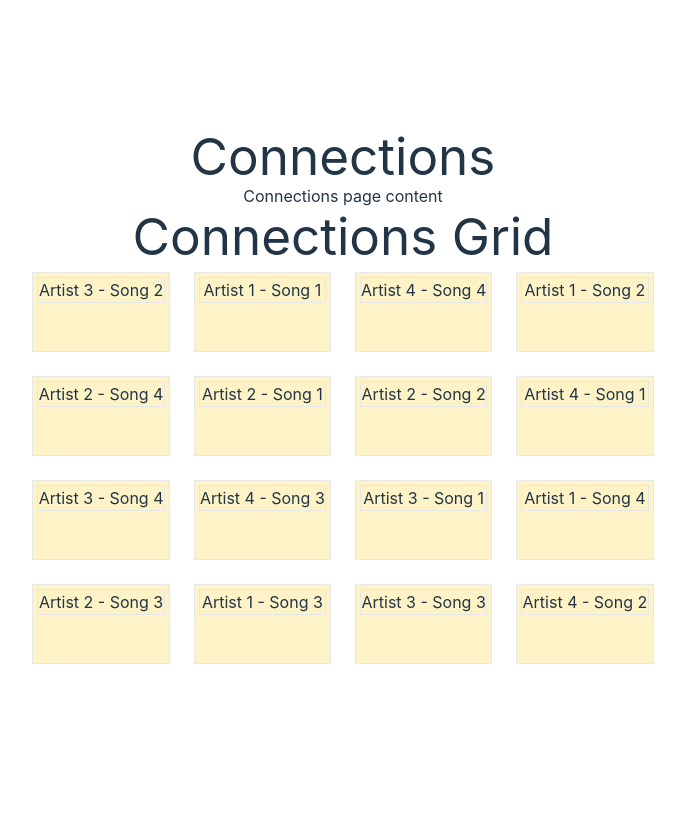
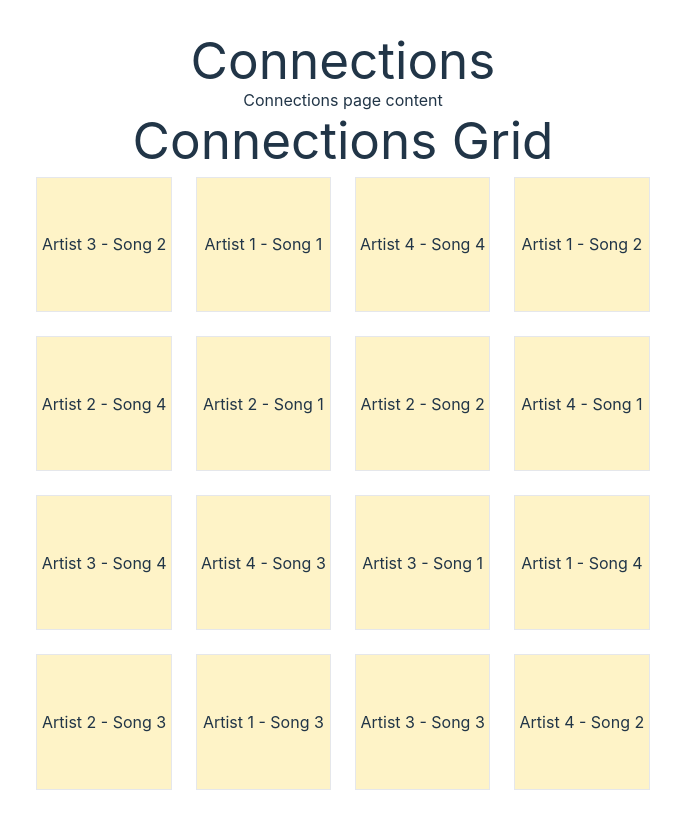
Before and after one commit to tartebabba/music-clash-web, a React (Vite) app: page /connections in a window 1280 px wide. Shown: the whole page, without its empty margins (297-982 px from the left). Before the commit the page ends 800 px from the top, so only its background shows below. Built offline with nearby package versions, Linux system fonts and the light colour scheme.

Commit message:
center text

```diff
--- a/src/App.tsx
+++ b/src/App.tsx
@@ -10,6 +10,7 @@ function App() {
         <Routes>
           <Route path="/connections" element={<Connections />} />
           <Route path="/home" element={<Home />} />
+          <Route path="/" element={<Home />} />
         </Routes>
       </div>
     </>
--- a/src/components/connections-grid.tsx
+++ b/src/components/connections-grid.tsx
@@ -1,6 +1,32 @@
 import { extractSongs, shuffleSongs } from './utils';
 
 export default function ConnectionsGrid() {
+  const songs = extractSongs(gridItems);
+  const shuffledSongs = shuffleSongs(songs);
+  const gridArea = shuffledSongs;
+
+  return (
+    <>
+      <h1>Connections Grid</h1>
+      <div className="grid grid-cols-4 grid-rows-4 gap-2">
+        {gridArea.map((item) => (
+          <div
+            key={item}
+            className=" border bg-amber-100 m-2 p-1 flex items-center justify-center aspect-square"
+          >
+            <p>{item}</p>
+          </div>
+        ))}
+      </div>
+    </>
+  );
+}
+
+// [x] Center Text in Grid
+// [] Add a shuffle button
+// [] Add a reset button
+// [] Colour toggles for clicks on circles
+
 const gridItems = [
   {
     artists: 'Artist 1',
@@ -39,24 +65,3 @@ export default function ConnectionsGrid() {
     ],
   },
 ];
-
-  const songs = extractSongs(gridItems);
-  const shuffledSongs = shuffleSongs(songs);
-  const gridArea = shuffledSongs;
-
-  return (
-    <>
-      <h1>Connections Grid</h1>
-      <div className="grid grid-cols-4 grid-rows-4 gap-2">
-        {gridArea.map((item) => (
-          <div
-            key={item}
-            className=" border bg-amber-100 m-2 p-1 flex-1 min-w-20 min-h-20 "
-          >
-            <p className="justify-center border items-center">{item}</p>
-          </div>
-        ))}
-      </div>
-    </>
-  );
-}
```
Lines whose indentation alone changed are shown as unchanged.
